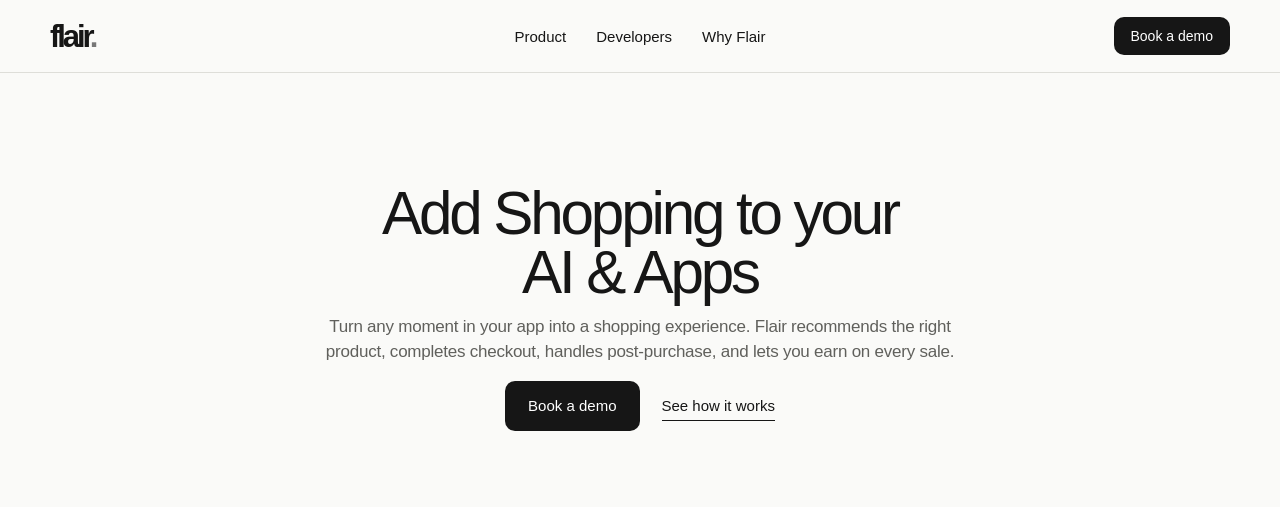
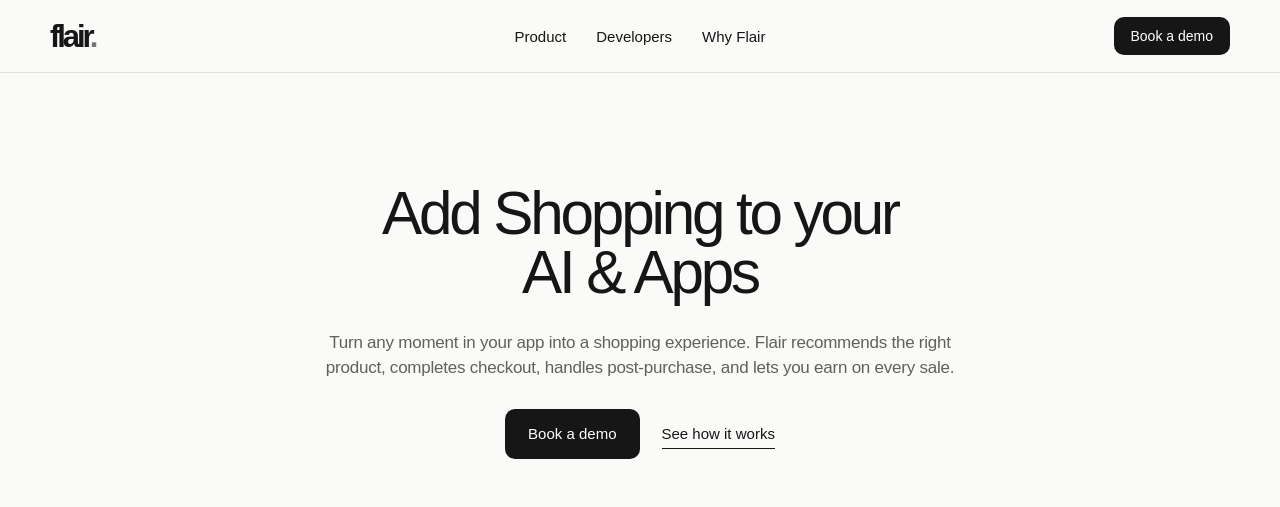
Before and after one commit to krishnagoelx/flair, a plain HTML site: page index.html in a window 1280 px wide. Shown: the top 507 px of the page. Drawn offline with Linux system fonts and the light colour scheme; a web font is replaced by a local one.

Commit message:
Increase hero content separation

```diff
--- a/index.html
+++ b/index.html
@@ -5,7 +5,7 @@
     <meta name="viewport" content="width=device-width, initial-scale=1.0" />
     <meta name="description" content="Flair adds shopping to AI agents, apps, and games." />
     <title>Flair | Shopping for AI apps</title>
-    <link rel="stylesheet" href="styles.css?v=downtown-motion-8" />
+    <link rel="stylesheet" href="styles.css?v=downtown-motion-9" />
     <script src="script.js?v=downtown-motion-5" defer></script>
   </head>
   <body>
--- a/styles.css
+++ b/styles.css
@@ -29,8 +29,8 @@
 .hero-copy{max-width:1180px;margin-bottom:clamp(28px,4dvh,48px)}
 .hero h1{max-width:960px;margin:0 auto;font-size:clamp(52px,4.7vw,68px);font-weight:500;line-height:.98;letter-spacing:-.052em;text-wrap:balance}
 .hero h1 span{display:block}
-.hero-copy>p{max-width:720px;margin:12px auto 0;color:var(--muted);font-size:17px;line-height:1.47;letter-spacing:-.014em;text-wrap:balance}
-.hero-actions{display:flex;justify-content:center;align-items:center;gap:22px;margin-top:16px}
+.hero-copy>p{max-width:720px;margin:28px auto 0;color:var(--muted);font-size:17px;line-height:1.47;letter-spacing:-.014em;text-wrap:balance}
+.hero-actions{display:flex;justify-content:center;align-items:center;gap:22px;margin-top:28px}
 .button{display:inline-flex;align-items:center;justify-content:center;min-height:50px;padding:0 22px;border:1px solid transparent;border-radius:10px;font-size:15px;font-weight:500;transition:transform 160ms var(--ease-out),background-color 160ms var(--ease-out),color 160ms var(--ease-out)}
 .button-dark{background:var(--ink);color:#fff}
 .button-dark:hover{background:#363636}
```
